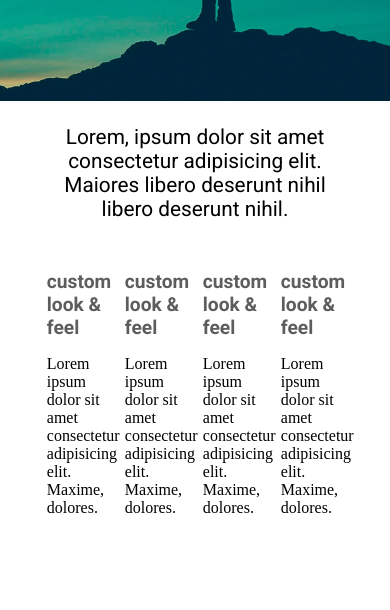
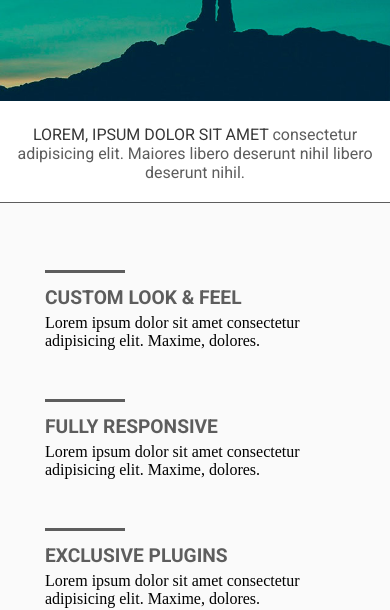
Before and after one commit to sonvice/landing-porfolio, a plain HTML site: page index.html in a window 390 px wide. Shown: the part 248-858 px from the top of the page. Drawn offline with Linux system fonts and the light colour scheme.

Commit message:
Añadiendo estilos  a card y haciendo responsivo

```diff
--- a/index.html
+++ b/index.html
@@ -46,10 +46,12 @@
 <!-- ---------------------------- SECCIÓN CARD ----------------------------- -->
 
 <div class="card">
+    <div class="card__linea-title">
+        <div class="card__title">
+            <span>Lorem, ipsum  dolor sit amet </span>consectetur adipisicing elit. Maiores libero deserunt nihil libero deserunt nihil.
+        </div>
+    </div>
     <div class="card__box">
-        <div class="card__title">
-            Lorem, ipsum <span> dolor sit amet consectetur adipisicing elit. Maiores libero deserunt nihil libero deserunt nihil.</span>
-        </div>
         <div class="card__content">
             <article class="card__article">
                 <h2 class="card__article-title">custom look & feel</h2>
@@ -57,18 +59,18 @@
                 </p>
             </article>
             <article class="card__article">
-                <h2 class="card__article-title">custom look & feel</h2>
+                <h2 class="card__article-title">fully responsive</h2>
                 <p class="card__article-paragrap">Lorem ipsum dolor sit amet consectetur adipisicing elit. Maxime, dolores.
                 </p>
             </article>
             <article class="card__article">
-                <h2 class="card__article-title">custom look & feel</h2>
+                <h2 class="card__article-title">exclusive plugins</h2>
                 <p class="card__article-paragrap">Lorem ipsum dolor sit amet consectetur adipisicing elit. Maxime, dolores.
                 </p>
             </article>
             <article class="card__article">
-                <h2 class="card__article-title">custom look & feel</h2>
-                <p class="card__article-paragrap">Lorem ipsum dolor sit amet consectetur adipisicing elit. Maxime, dolores.
+                <h2 class="card__article-title">great support</h2>
+                <p class="card__article-paragrap">Lorem ipsum dolor sit amet consectetur adipisicing elit. <span>Maxime, dolores.</span>
                 </p>
             </article>
         </div>
--- a/style/_card.scss
+++ b/style/_card.scss
@@ -3,33 +3,92 @@
     display: flex;
     justify-content: center;
     flex-direction: column;
+    align-items: center;
+
 
     &__box{
-        width: 80%;
+        width: 100%;
         position: relative;
-        margin: 0 auto;
+        background-color: $background;
         padding: 1.25rem 0;
     }
 
     &__title{
         text-align: center;
         font-family: $roboto-regular;
-        font-size: 1.3rem;
+        font-size: 1rem;
+        padding: 20px 0;
+        border-bottom: 1px solid;
+        color: $text;
+        & span{
+            color: $secundary;
+            text-transform: uppercase;
+        }
+
+        @media(max-width: 768px){
+            padding: 20px 20;
+        }
+    }
+
+
+
+    &__linea-title{
+        width: 100%;
     }
 
     &__content{
         display: flex;
         flex-direction: row;
         flex-wrap: wrap;
-        justify-content: space-around;
+        justify-content: center;
         padding: 2.1rem 0;
     }
     &__article{
-        width: 20%;
+        width: 200px;
+        padding: 0 35px;
+        & p{
+            margin:0 ;
+        }
+        @media(max-width:1079px){
+            padding: 35px;
+        }
+
+        @media(max-width:768px){
+            padding: 30px;
+        }
+
+        @media(max-width:536px){
+
+            width: 300px;
+        }
+
     }
     &__article-title{
+        position: relative;
         color: $text;
         font-size: 1.2rem;
         font-family: $roboto-regular;
+        text-transform: uppercase;
+        margin: 0;
+
+        &::before{
+            content: '';
+            display: block;
+            width: 80px;
+            height: 3px;
+            background-color: $text;
+            position: absolute;
+            top: -16px;
+
+         }
+
+    }
+
+    &__article-paragrap{
+        margin: 0;
+        padding: 5px 0;
+        & span{
+            color: $primary;
+        }
     }
 }
--- a/style/_variables.scss
+++ b/style/_variables.scss
@@ -2,4 +2,5 @@
 $primary: #01a279;
 $secundary: #373737;
 $text:#5d5d5d;
+$background:#fafafa;
 $roboto-regular:'Roboto', sans-serif;
```
Also changed, not shown: style/style.css, 1 other file.
